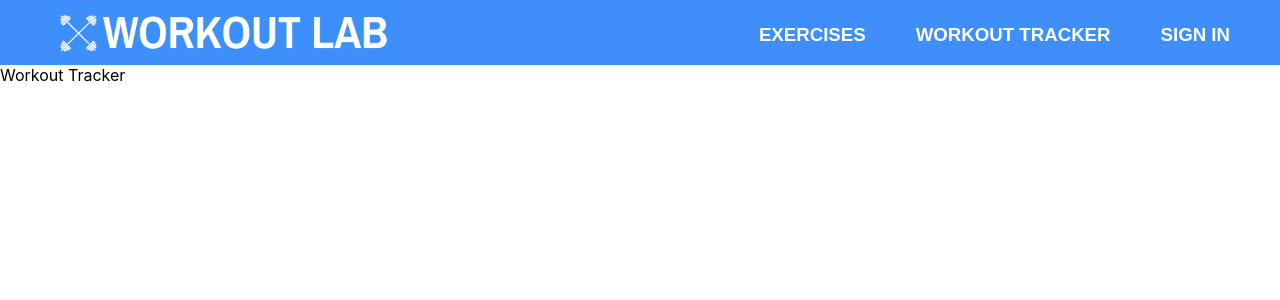
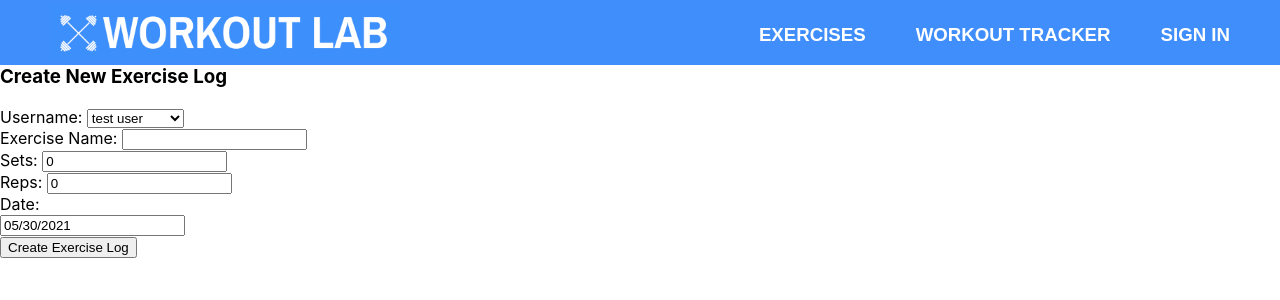
Before and after one commit to sadena27/workout-lab, a React (Create React App) app: page /workout-tracker in a window 1280 px wide. Shown: the top 300 px of the page. Built offline with nearby package versions, Linux system fonts and the light colour scheme.

Commit message:
Created form for exercise

```diff
--- a/src/Components/Workout-Tracker.js
+++ b/src/Components/Workout-Tracker.js
@@ -1,15 +1,132 @@
-import React, { useState } from 'react';
+import React, { useState, useEffect } from 'react';
+import DatePicker from 'react-datepicker';
+import "react-datepicker/dist/react-datepicker.css"
 
 function Workout_Tracker() {
-    const [exercise, setExercise] = useState({username: '', exerciseName: '', sets: 0, reps: 0, users: []});
+    const [exercise, setExercise] = useState({username: '', exerciseName: '', sets: 0, reps: 0, users: [], date: new Date()});
 
-    // onChangeUsername(e) {
-    //     setExercise(usernmae: e.target.value)
-    // };
+    const onChangeUsername = (e) => {
+        setExercise(prevState => {
+            return {...prevState, username: e.target.value}
+        })
+    };
+
+    const onChangeExerciseName = (e) => {
+        setExercise(prevState => {
+            return {...prevState, exerciseName: e.target.value}
+        })
+    };
+
+    const onChangeSets = (e) => {
+        setExercise(prevState => {
+            return {...prevState, sets: e.target.value}
+        })
+    };
+
+    const onChangeReps = (e) => {
+        setExercise(prevState => {
+            return {...prevState, reps: e.target.value}
+        })
+    };
+
+    const onChangeDate = (date) => {
+        setExercise(prevState => {
+            return {...prevState, date: date}
+        })
+    };
+
+    const onSubmit = (e) => {
+        e.preventDefault();
+
+        const newExercise = {
+            username: exercise.username,
+            exerciseName: exercise.exerciseName,
+            sets: exercise.sets,
+            reps: exercise.reps,
+            date: exercise.date,
+        }
+
+        console.log(newExercise)
+
+        // window.location = '/'
+    }
+
+    const [users, setUsers] = useState([]);
+    // const [username, setUsername] = useState('');
+
+    useEffect(() => {
+        setUsers(['test user', 'another user']);
+        // setUsername('testee user')
+        // setExercise(prevState => {
+        //     return {...prevState, user: 'testeeeee user'}
+        // })
+    }, []);
+
+    // const inputRef = useRef(null);
 
     return (
         <div>
-            <p>Workout Tracker</p>
+            <h3>Create New Exercise Log</h3>
+            <form onSubmit={onSubmit}>
+            <div className="form-group">
+                <label>Username: </label>
+                <select
+                    required
+                    className="form-control"
+                    value={exercise.username}
+                    onChange={onChangeUsername}>
+                    {/* ref={inputRef} */}
+                    {
+                    users.map((user) => {
+                        return <option
+                            key={user}
+                            value={user}>{user}
+                        </option>;
+                    })
+                    }
+                </select>
+            </div>
+            <div className="form-group">
+                <label>Exercise Name: </label>
+                <input
+                    type="text"
+                    required
+                    className="form-control"
+                    value={exercise.exerciseName}
+                    onChange={onChangeExerciseName}
+                    />
+            </div>
+            <div className="form-group">
+                <label>Sets: </label>
+                <input
+                    type="text"
+                    className="form-control"
+                    value={exercise.sets}
+                    onChange={onChangeSets}
+                    />
+            </div>
+            <div className="form-group">
+                <label>Reps: </label>
+                <input
+                    type="text"
+                    className="form-control"
+                    value={exercise.reps}
+                    onChange={onChangeReps}
+                    />
+            </div>
+            <div className="form-group">
+                <label>Date: </label>
+                <div>
+                    <DatePicker
+                    selected={exercise.date}
+                    onChange={onChangeDate}
+                    />
+                </div>
+            </div>
+            <div className="form-group">
+                <input type="submit" value="Create Exercise Log" className="btn btn-primary"/>
+            </div>
+            </form>
         </div>
     )
 }
```
